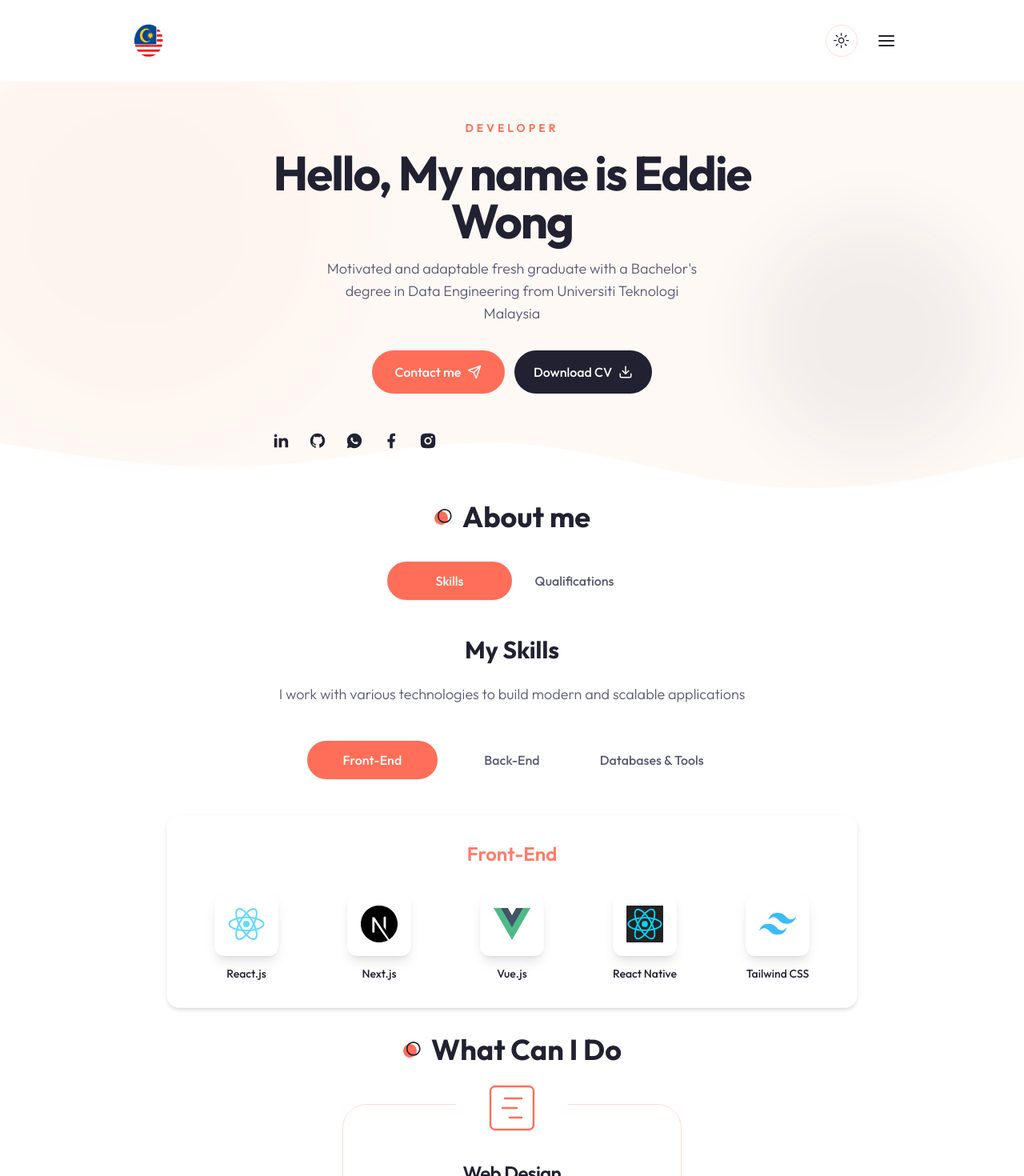
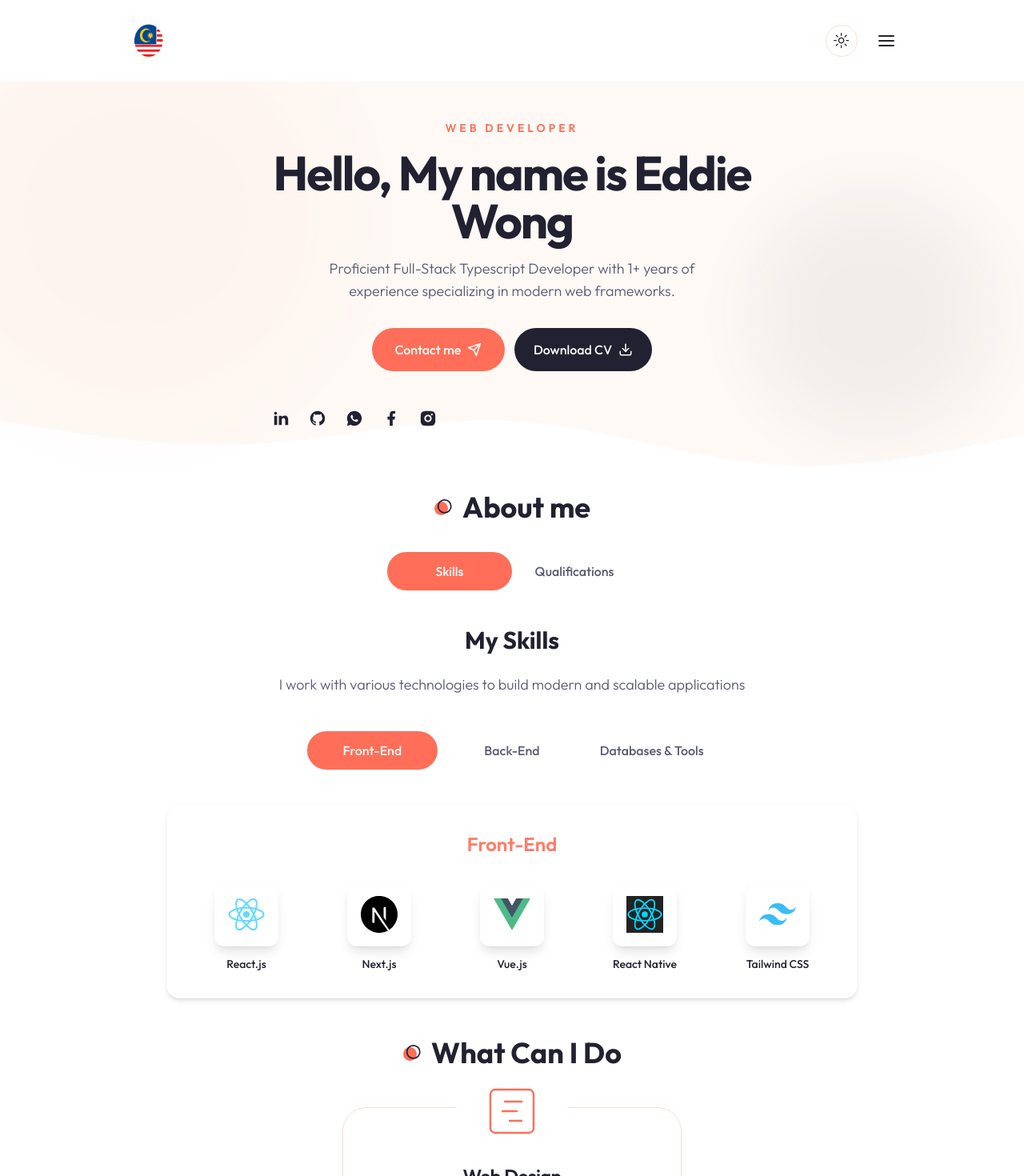
Before and after one commit to Prowong01/portfolio, a Next.js app: page / in a window 1280 px wide. Shown: the top 1470 px of the page at 80% size. Built offline with nearby package versions, Linux system fonts and the light colour scheme.

Commit message:
update: description

```diff
--- a/components/About.jsx
+++ b/components/About.jsx
@@ -181,7 +181,7 @@ const About = () => {
   };
 
   return (
-    <section>
+    <section className="mb-12 xl:mb-36 mt-8">
       <div className="container mx-auto my-4">
         <motion.h2
           className="section-title mb-6 md:mb-8 xl:mb-16 text-center mx-auto"
--- a/components/Hero.jsx
+++ b/components/Hero.jsx
@@ -42,7 +42,7 @@ const Hero = () => {
               animate={fadeIn.animate}
               transition={{ ...fadeIn.transition, delay: 0.2 }}
             >
-              Developer
+              Web Developer
             </motion.div>
             <motion.h1
               className="h1 mb-4"
@@ -58,8 +58,8 @@ const Hero = () => {
               animate={fadeIn.animate}
               transition={{ ...fadeIn.transition, delay: 0.6 }}
             >
-              Motivated and adaptable fresh graduate with a Bachelor's degree in
-              Data Engineering from Universiti Teknologi Malaysia
+              Proficient Full-Stack Typescript Developer with 1+ years of
+              experience specializing in modern web frameworks.
             </motion.p>
 
             {/* buttons */}
```
